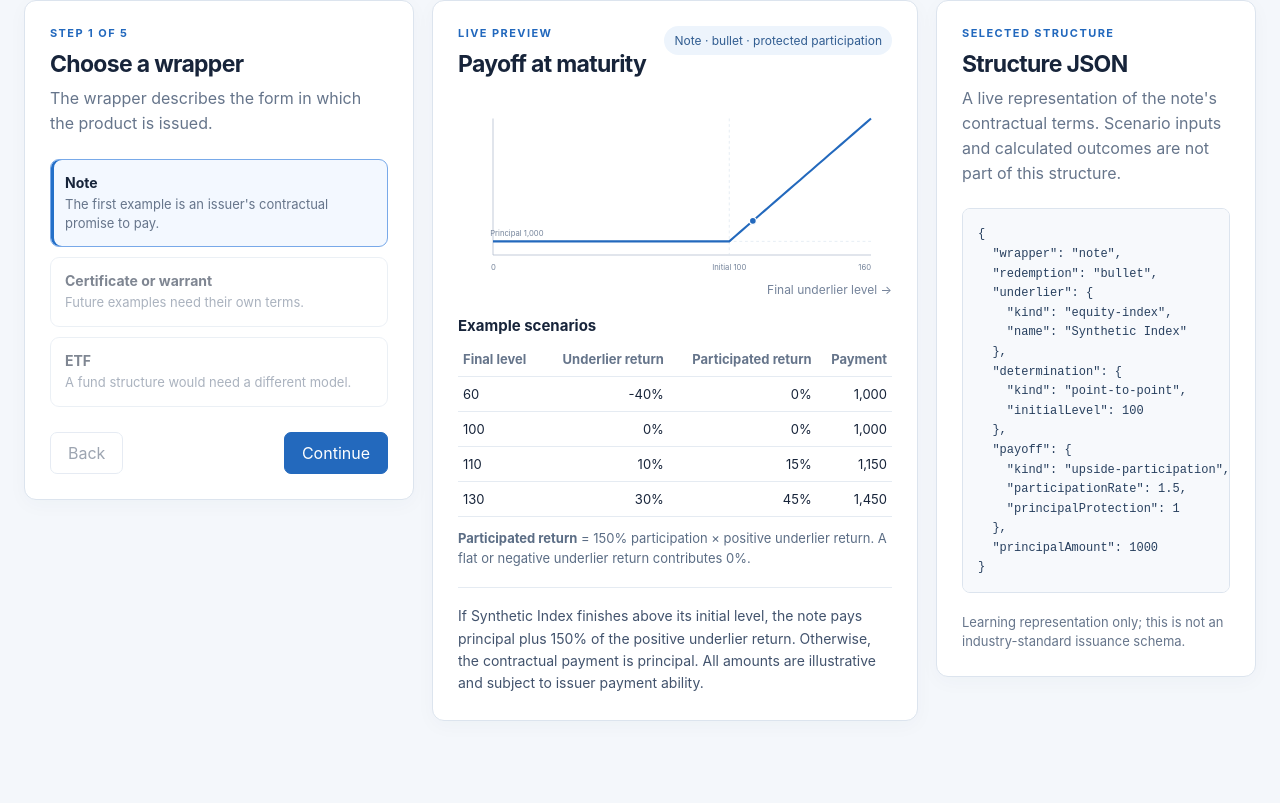
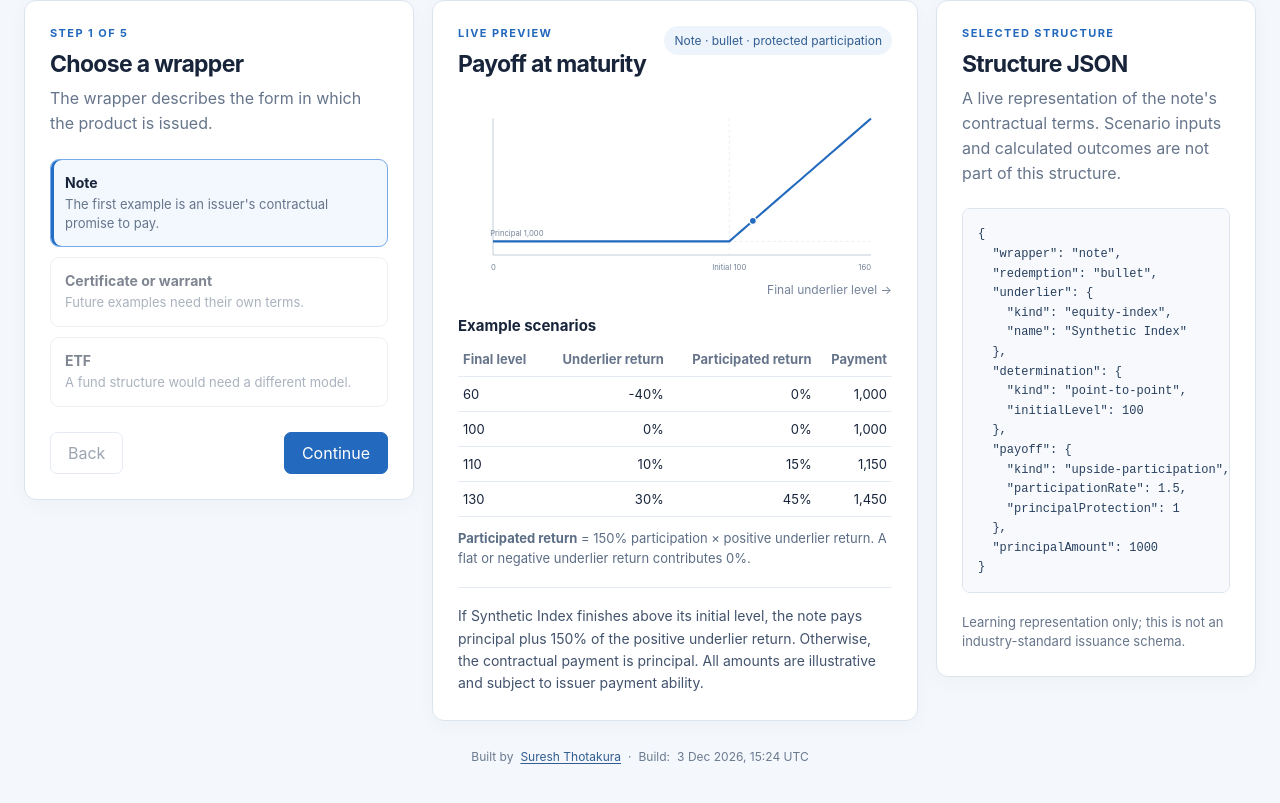
Before and after one commit to sthotakura/spire, a Vue app: page / in a window 1280 px wide. Shown: the part 301-1104 px from the top of the page. Before the commit the page ends 1082 px from the top, so only its background shows below. Built offline with nearby package versions, Linux system fonts and the light colour scheme.

Commit message:
Add build attribution footer

```diff
--- a/src/App.vue
+++ b/src/App.vue
@@ -46,6 +46,12 @@ const payment = computed(() => valid.value ? maturityPayment(note.value, finalLe
 const underlierReturn = computed(() => valid.value ? finalLevel.value / initialLevel.value - 1 : null)
 const formatAmount = (value: number) => value.toLocaleString('en-US', { maximumFractionDigits: 2 })
 const formatPercent = (value: number) => `${(value * 100).toFixed(1).replace(/\.0$/, '')}%`
+const buildTimestampIso = __BUILD_TIMESTAMP__
+const buildTimestamp = new Intl.DateTimeFormat('en-GB', {
+  dateStyle: 'medium',
+  timeStyle: 'short',
+  timeZone: 'UTC',
+}).format(new Date(buildTimestampIso))
 
 const scenarios = computed(() => {
   if (errors.value.length) return []
@@ -170,6 +176,12 @@ const chart = computed(() => {
           <p class="aside">Learning representation only; this is not an industry-standard issuance schema.</p>
         </aside>
       </div>
+
+      <footer class="site-footer">
+        Built by <a href="https://www.linkedin.com/in/sureshthotakura/" target="_blank" rel="noopener noreferrer">Suresh Thotakura</a>
+        <span aria-hidden="true">·</span>
+        Build: <time :datetime="buildTimestampIso">{{ buildTimestamp }} UTC</time>
+      </footer>
     </main>
   </div>
 </template>
--- /dev/null
+++ b/src/vite-env.d.ts
@@ -0,0 +1,3 @@
+/// <reference types="vite/client" />
+
+declare const __BUILD_TIMESTAMP__: string
--- a/vite.config.ts
+++ b/vite.config.ts
@@ -1,4 +1,9 @@
 import { defineConfig } from 'vite'
 import vue from '@vitejs/plugin-vue'
 
-export default defineConfig({ plugins: [vue()] })
+export default defineConfig({
+  plugins: [vue()],
+  define: {
+    __BUILD_TIMESTAMP__: JSON.stringify(new Date().toISOString()),
+  },
+})
```
Also changed, not shown: src/style.css.
